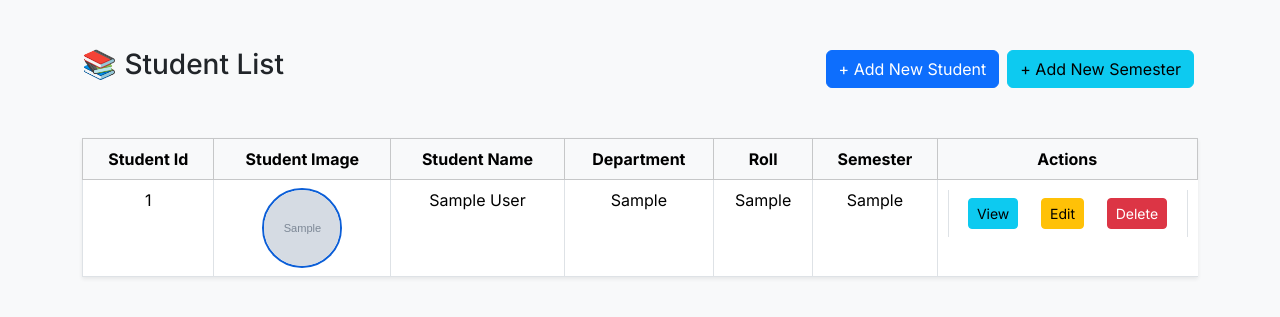
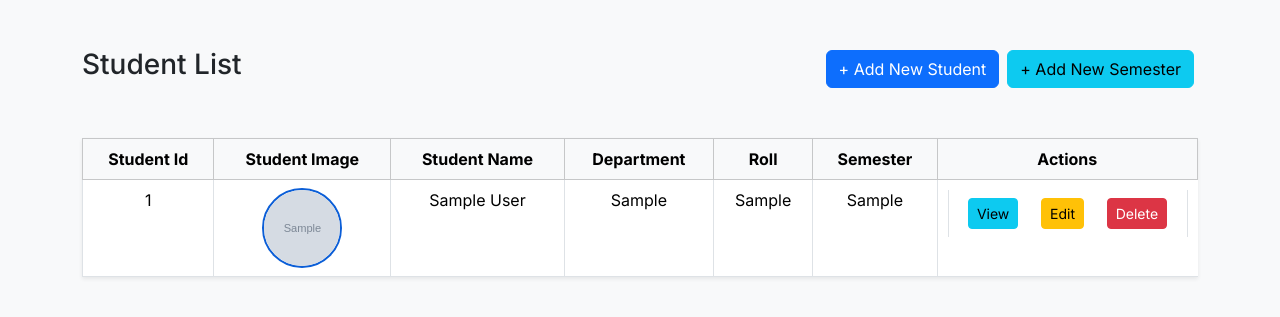
Before and after one commit to mdfarhan01/student_portal, a PHP site: page /index.php in a window 1280 px wide. Shown: the top 317 px of the page. Run offline with PHP 8.4, Linux system fonts and the light colour scheme; tables that the repository leaves empty or names only in its code hold one stand-in row (values such as "Sample post"); grey boxes marked "Sample" are stand-in pictures.

Commit message:
index file update

```diff
--- a/index.php
+++ b/index.php
@@ -34,7 +34,7 @@ require_once 'bd-connection.php'; // Include database connection
   <div class="container py-5">
     <div class="main_div justify-content-between align-items-center mb-4">
     <div class="d-flex justify-content-start align-items-center mb-4">
-      <h1 class="h3">📚 Student List</h1>
+      <h1 class="h3">Student List</h1>
     </div>
     <div class="d-flex justify-content-end align-items-center mb-4 ">
       <a href="create.php" class="btn btn-primary mx-1">+ Add New Student</a>
```
